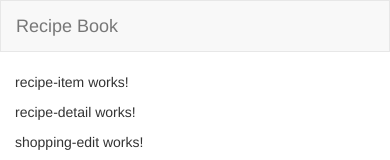
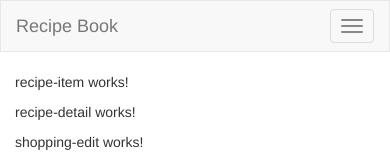
Before and after one commit to gabicgama/Angular-Complete-Guide, an Angular app in the folder project-course/: page / in a window 390 px wide. Shown: the top 160 px of the page. Built offline with nearby package versions, Linux system fonts and the light colour scheme.

Commit message:
collapse navbar de forma responsiva

```diff
--- a/project-course/src/app/header/header.component.html
+++ b/project-course/src/app/header/header.component.html
@@ -1,9 +1,12 @@
 <nav class="navbar navbar-default">
     <div class="container-fuild">
         <div class="navbar-header">
+            <button type="button" class="navbar-toggle" (click)="collapsed = !collapsed">
+	            <span class="icon-bar" *ngFor="let iconBar of [1, 2, 3]"></span>
+            </button>
             <a href="" class="navbar-brand">Recipe Book</a>
         </div>
-        <div class="collapse navbar-collapse">
+        <div class="navbar-collapse" [class.collapse]="collapsed" (window:resize)="collapsed = true">
             <ul class="nav navbar-nav">
                 <li><a href="#">Recipes</a></li>
                 <li><a href="#">Shopping List</a></li>
--- a/project-course/src/app/header/header.component.ts
+++ b/project-course/src/app/header/header.component.ts
@@ -7,6 +7,8 @@ import { Component, OnInit } from '@angular/core';
 })
 export class HeaderComponent implements OnInit {
 
+  collapsed = true;
+
   constructor() { }
 
   ngOnInit(): void {
```
